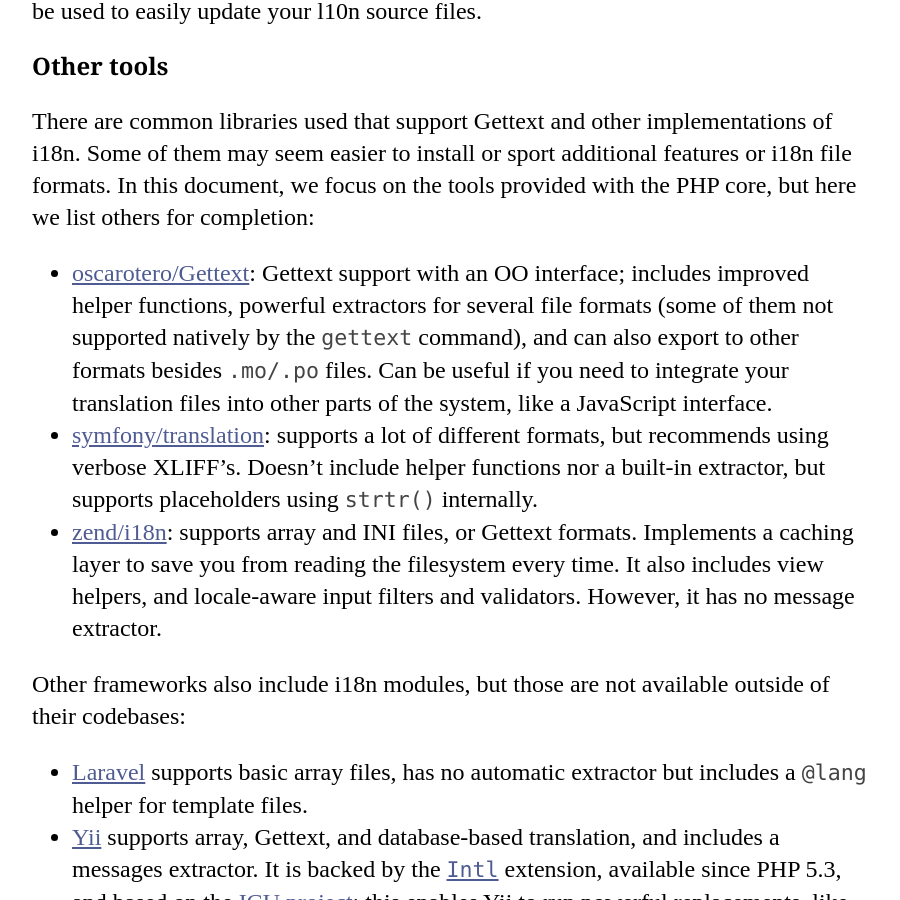
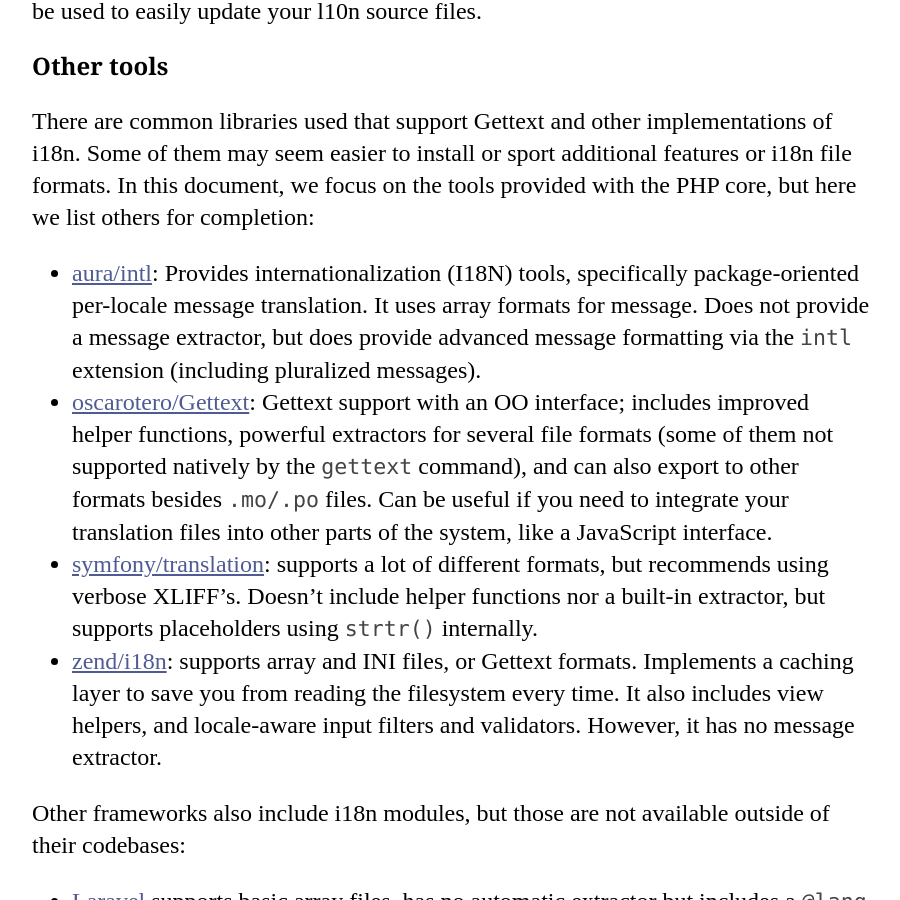
Before and after one commit to codeguy/php-the-right-way, a Jekyll site: the page built from _posts/05-06-01-Internationalization-and-Localization.md, in a window 1280 px wide and 900 px high, scrolled down 2419 px. Shown: the whole window, without its empty margins (188-1088 px from the left). Built offline with Jekyll 4.4.1, drawn with Linux system fonts in a browser that asks for light colours; our own code applies the rules of GitHub Pages for plain Markdown files.

Commit message:
add aura/intl

```diff
--- a/_posts/05-06-01-Internationalization-and-Localization.md
+++ b/_posts/05-06-01-Internationalization-and-Localization.md
@@ -41,6 +41,9 @@ There are common libraries used that support Gettext and other implementations o
 install or sport additional features or i18n file formats. In this document, we focus on the tools provided with the
 PHP core, but here we list others for completion:
 
+- [aura/intl][aura-intl]: Provides internationalization (I18N) tools, specifically package-oriented per-locale message
+translation. It uses array formats for message. Does not provide a message extractor, but does provide advanced
+message formatting via the `intl` extension (including pluralized messages).
 - [oscarotero/Gettext][oscarotero]: Gettext support with an OO interface; includes improved helper functions, powerful
 extractors for several file formats (some of them not supported natively by the `gettext` command), and can also export
 to other formats besides `.mo/.po` files. Can be useful if you need to integrate your translation files into other parts
@@ -400,6 +403,7 @@ After including those new rules in the `.po` file, a new scan will bring in your
 [3166-1]: http://en.wikipedia.org/wiki/ISO_3166-1_alpha-2
 [rare]: http://www.gnu.org/software/gettext/manual/gettext.html#Rare-Language-Codes
 [func_format]: https://www.gnu.org/software/gettext/manual/gettext.html#Language-specific-options
+[aura-intl]: https://github.com/auraphp/Aura.Intl
 [oscarotero]: https://github.com/oscarotero/Gettext
 [symfony]: https://symfony.com/doc/current/components/translation.html
 [zend]: https://docs.zendframework.com/zend-i18n/translation
```
